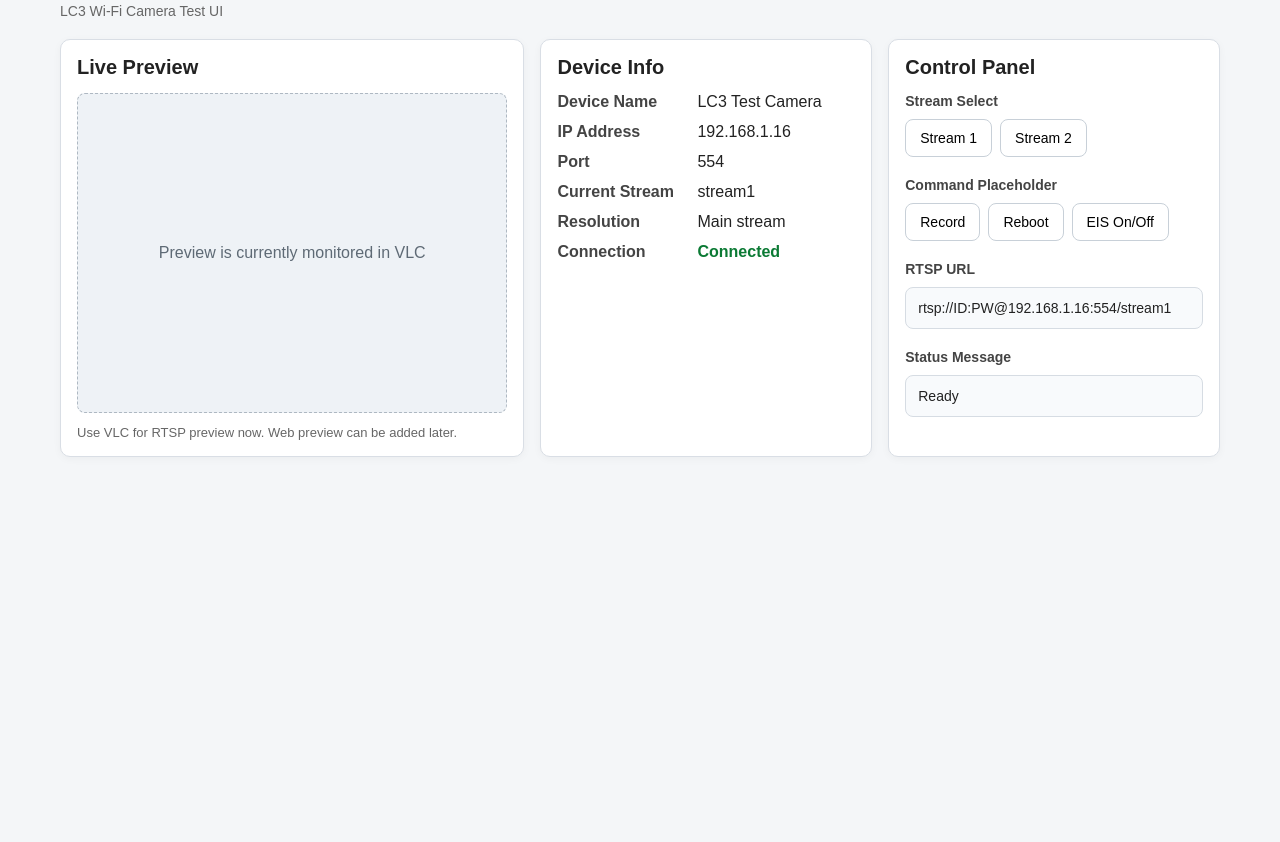
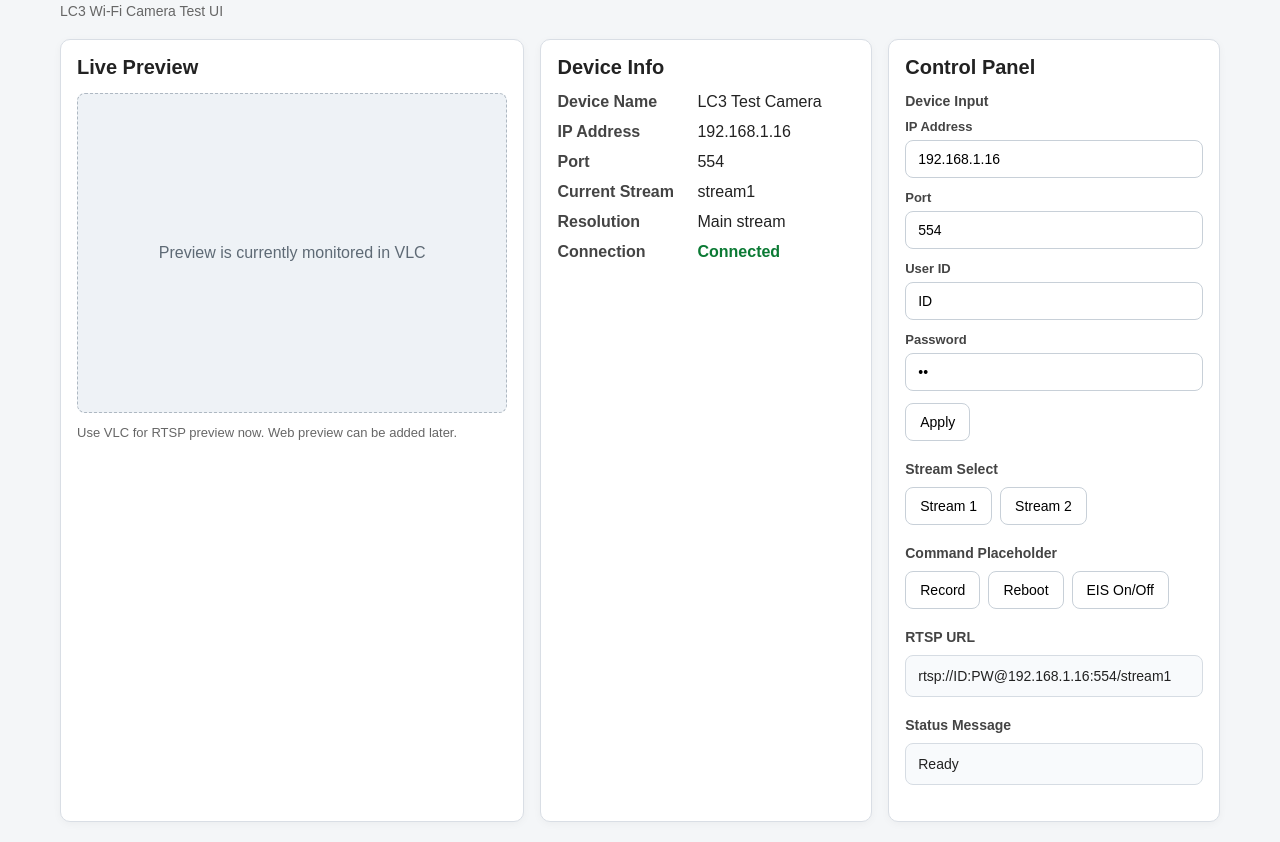
Before and after one commit to gani02-ok/LooksCAM-Config, a plain HTML site: page lc3/index.html in a window 1280 px wide. Shown: the part 55-897 px from the top of the page. Before the commit the page ends 800 px from the top, so only its background shows below. Drawn offline with Linux system fonts and the light colour scheme.

Commit message:
Add LC3 device input fields

```diff
--- a/lc3/index.html
+++ b/lc3/index.html
@@ -60,6 +60,26 @@
         </div>
 
         <div class="control-group">
+          <div class="group-title">Device Input</div>
+
+          <label class="input-label" for="inputIp">IP Address</label>
+          <input id="inputIp" type="text" value="192.168.1.16" placeholder="192.168.1.16" />
+
+          <label class="input-label" for="inputPort">Port</label>
+          <input id="inputPort" type="text" value="554" placeholder="554" />
+
+          <label class="input-label" for="inputId">User ID</label>
+          <input id="inputId" type="text" value="ID" placeholder="Enter ID" />
+
+          <label class="input-label" for="inputPw">Password</label>
+          <input id="inputPw" type="password" value="PW" placeholder="Enter Password" />
+
+          <div class="button-row">
+            <button onclick="applyDeviceInputs()">Apply</button>
+          </div>
+        </div>
+
+        <div class="control-group">
           <div class="group-title">Stream Select</div>
           <div class="button-row">
             <button id="btnStream1" onclick="selectStream('stream1')">Stream 1</button>
--- a/lc3/script.js
+++ b/lc3/script.js
@@ -24,6 +24,11 @@ function updateStreamInfo() {
   }
 }
 
+function updateDeviceInfo() {
+  document.getElementById("ipAddress").textContent = deviceState.ip;
+  document.getElementById("portNumber").textContent = deviceState.port;
+}
+
 function setStatus(message) {
   document.getElementById("statusText").textContent = message;
 }
@@ -35,9 +40,29 @@ function selectStream(streamName) {
   setStatus(`${streamName} selected`);
 }
 
+function applyDeviceInputs() {
+  const inputIp = document.getElementById("inputIp").value.trim();
+  const inputPort = document.getElementById("inputPort").value.trim();
+  const inputId = document.getElementById("inputId").value.trim();
+  const inputPw = document.getElementById("inputPw").value.trim();
+
+  deviceState.ip = inputIp || deviceState.ip;
+  deviceState.port = inputPort || deviceState.port;
+  deviceState.username = inputId || deviceState.username;
+  deviceState.password = inputPw || deviceState.password;
+
+  updateDeviceInfo();
+  updateRtspUrl();
+  setStatus("Device input applied");
+}
+
 function initializeUi() {
-  document.getElementById("ipAddress").textContent = deviceState.ip;
-  document.getElementById("portNumber").textContent = deviceState.port;
+  document.getElementById("inputIp").value = deviceState.ip;
+  document.getElementById("inputPort").value = deviceState.port;
+  document.getElementById("inputId").value = deviceState.username;
+  document.getElementById("inputPw").value = deviceState.password;
+
+  updateDeviceInfo();
   updateStreamInfo();
   updateRtspUrl();
   setStatus("Ready");
--- a/lc3/style.css
+++ b/lc3/style.css
@@ -142,3 +142,26 @@ button:hover {
     height: 240px;
   }
 }
+
+.input-label {
+  display: block;
+  font-size: 13px;
+  font-weight: bold;
+  margin-bottom: 6px;
+  color: #444;
+}
+
+input {
+  width: 100%;
+  border: 1px solid #c8d0d8;
+  border-radius: 8px;
+  padding: 10px 12px;
+  font-size: 14px;
+  margin-bottom: 12px;
+  background: #fff;
+}
+
+input:focus {
+  outline: none;
+  border-color: #7aa7d9;
+}
```
